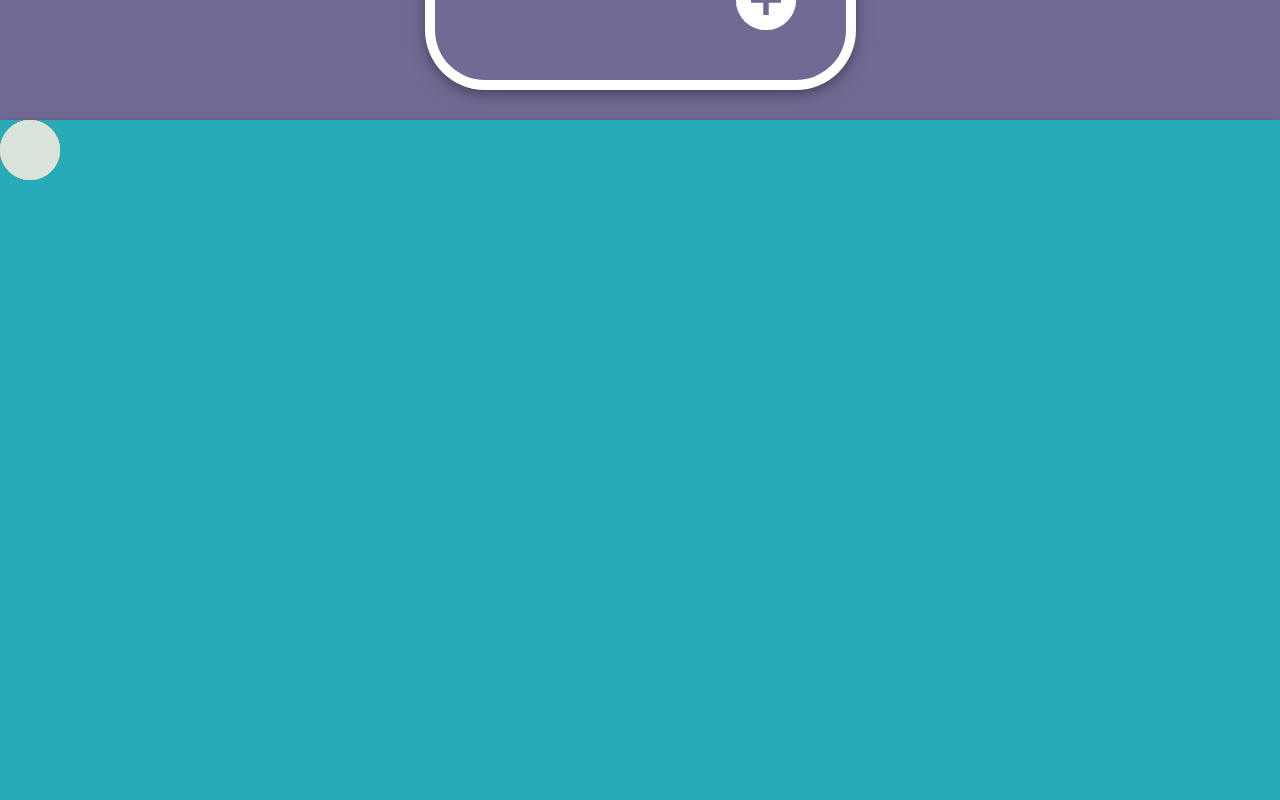
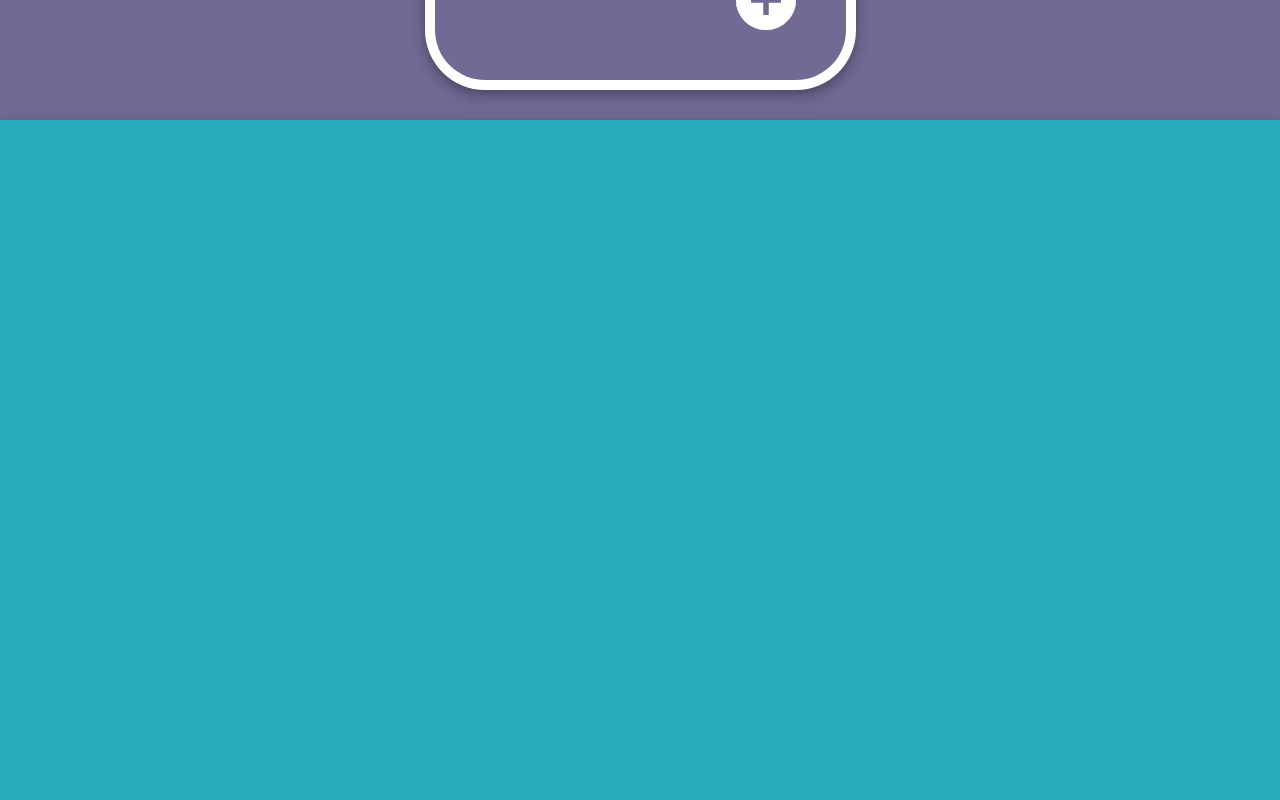
Before and after one commit to martrohelsanchez/museum-of-animation, a React (Create React App) app: page / in a window 1280 px wide. Shown: the part 3880-4680 px from the top of the page. Built offline with nearby package versions, Linux system fonts and the light colour scheme.

Commit message:
💄Update styling

```diff
--- a/src/components/chatHeads/ChatHeads.styles.ts
+++ b/src/components/chatHeads/ChatHeads.styles.ts
@@ -5,12 +5,23 @@ export const Bg = styled.div`
     background-color: #28abb9;
     width: 100%;
     height: 100%;
+    overflow: hidden;
 `;
 
-export const ChatHead = styled(motion.div)<{color: string}>`
+export const ChatHead = styled(motion.div)`
+    display: flex;
+    justify-content: center;
+    align-items: center;
     position: absolute;
-    background-color: ${({color}) => color};
     height: 60px;
     width: 60px;
     border-radius: 50%;
+    cursor: grab;
+    touch-action: none;
 `
+
+export const UserImg = styled.img`
+    height: 90%;
+    width: 90%;
+    border-radius: 50%;
+`;
```
